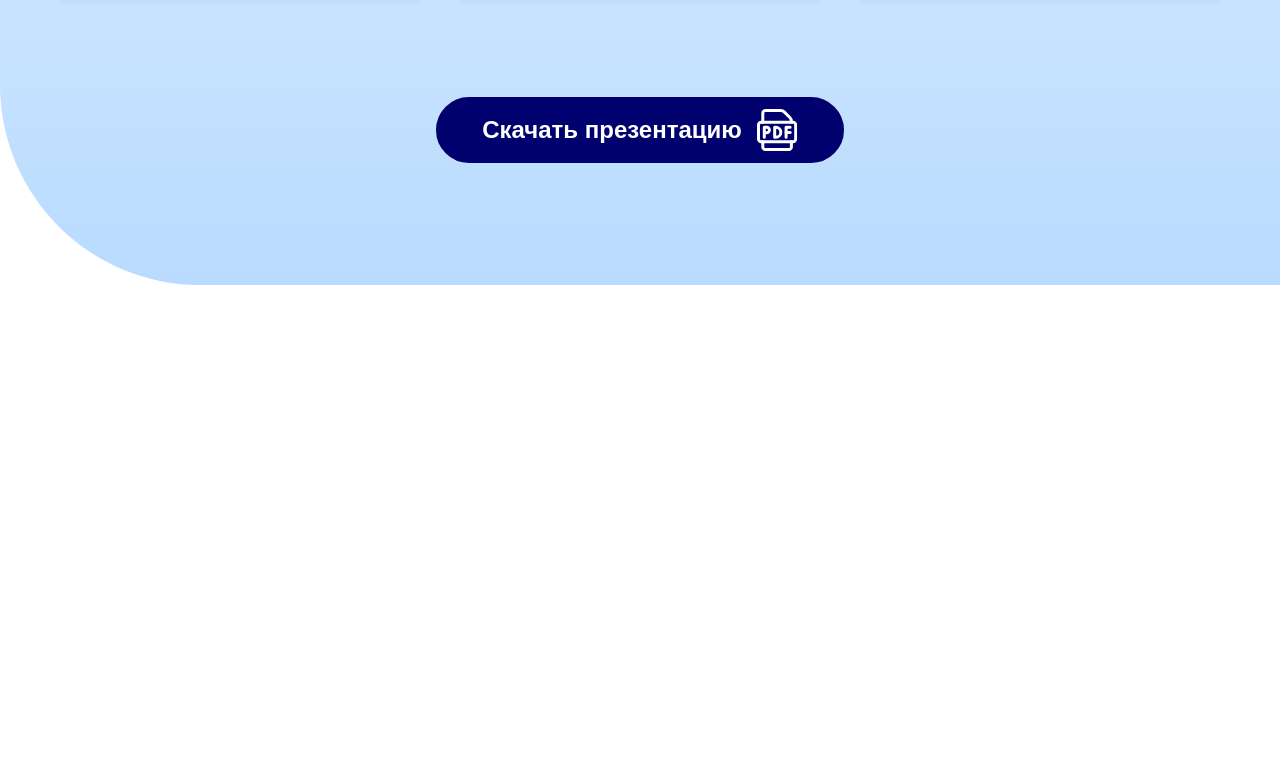
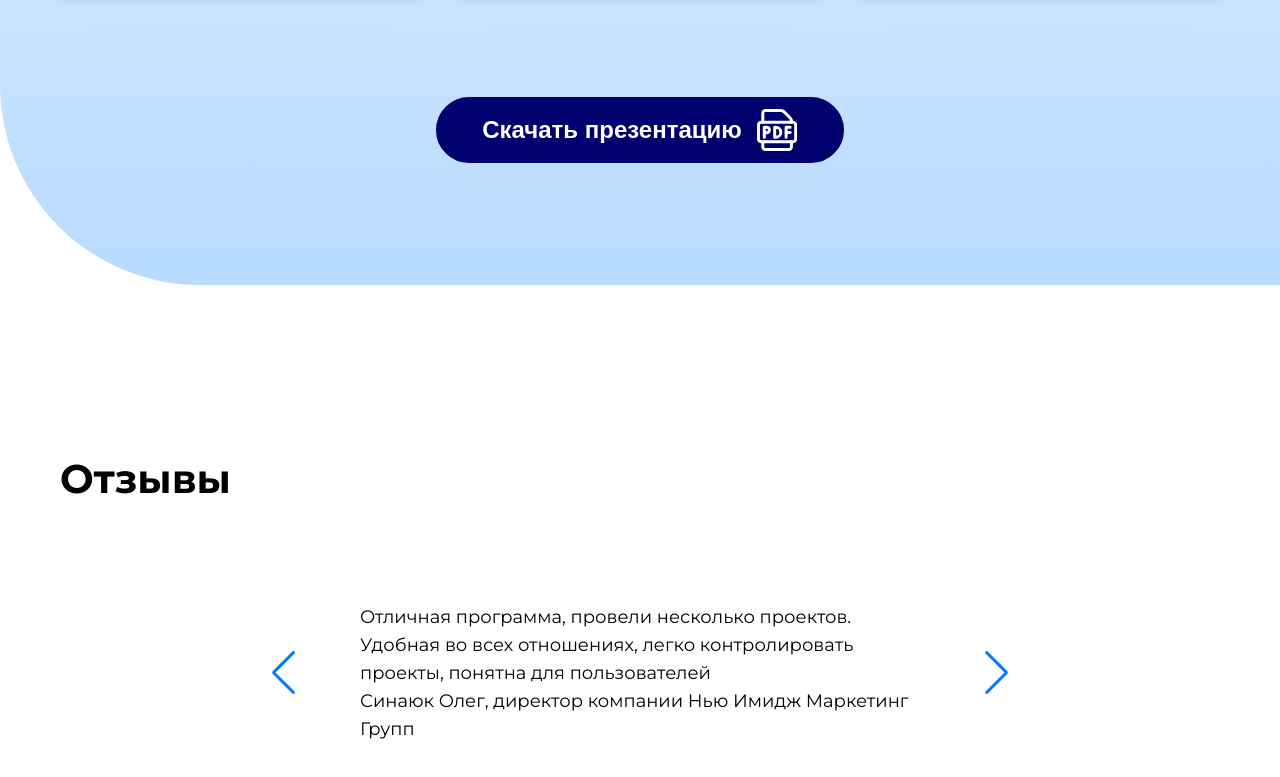
Before and after one commit to avganka/lemur-landing-page, a website built with Parcel: page src/index.html in a window 1280 px wide. Shown: the part 1808-2585 px from the top of the page. Before the commit the page ends 2093 px from the top, so only its background shows below. Built offline with nearby package versions, Linux system fonts and the light colour scheme.

Commit message:
Добавлен swiper. Настройка слайдера WIP

```diff
--- a/package.json
+++ b/package.json
@@ -17,5 +17,8 @@
     "@parcel/transformer-sass": "^2.8.0",
     "parcel": "^2.8.0",
     "rimraf": "^3.0.2"
+  },
+  "dependencies": {
+    "swiper": "^8.4.5"
   }
 }
--- a/src/index.html
+++ b/src/index.html
@@ -113,6 +113,36 @@
     </div>
   </section>
 
+
+  <section class="reviews">
+    <div class="container">
+      <h2 class="section-title">Отзывы</h2>
+      <div class="swiper reviews__slider">
+
+        <div class="swiper-wrapper">
+
+          <article class="swiper-slide reviews__slide">
+
+            <p>Отличная программа, провели несколько проектов. Удобная во всех отношениях, легко контролировать
+              проекты, понятна для пользователей</p>
+            <p>Синаюк Олег,
+              директор компании Нью Имидж Маркетинг Групп</p>
+          </article>
+          <article class="swiper-slide reviews__slide">
+            <p>Slide 2</p>
+          </article>
+          <article class="swiper-slide reviews__slide">
+            <p>Slide 3</p>
+          </article>
+
+        </div>
+
+        <div class="swiper-button-prev"></div>
+        <div class="swiper-button-next"></div>
+      </div>
+    </div>
+  </section>
+
   <script type="module" src="./js/index.js"></script>
 </body>
 
--- a/src/js/index.js
+++ b/src/js/index.js
@@ -1 +1,2 @@
 import '../scss/main.scss';
+import './slider.js';
--- /dev/null
+++ b/src/js/slider.js
@@ -0,0 +1,14 @@
+import Swiper, {Navigation} from 'swiper';
+
+import 'swiper/swiper.min.css';
+import 'swiper/modules/navigation/navigation.min.css';
+
+const swiper = new Swiper('.swiper', {
+  modules: [Navigation],
+  direction: 'horizontal',
+  loop: true,
+  navigation: {
+    nextEl: '.swiper-button-next',
+    prevEl: '.swiper-button-prev',
+  },
+});
--- a/src/scss/main.scss
+++ b/src/scss/main.scss
@@ -41,3 +41,4 @@ body {
 @import './modules/header.scss';
 @import './modules/offline.scss';
 @import './modules/features.scss';
+@import './modules/reviews.scss';
--- /dev/null
+++ b/src/scss/modules/reviews.scss
@@ -0,0 +1,15 @@
+.reviews {
+  margin-top: 170px;
+  margin-bottom: 150px;
+  &__slider {
+    margin-top: 100px;
+  }
+}
+
+.reviews__slide {
+  padding: 0 100px;
+}
+
+.swiper {
+  width: 760px;
+}
```
Also changed, not shown: 1 other file.
